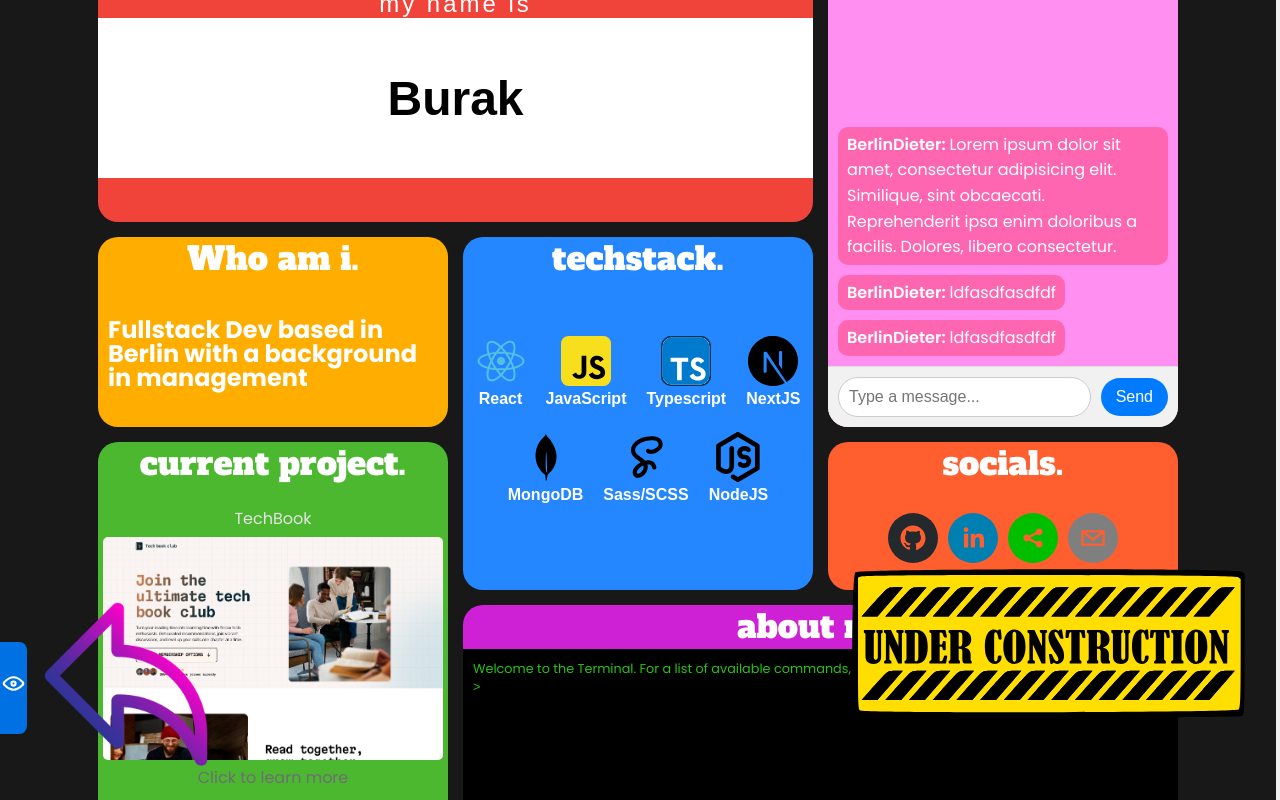
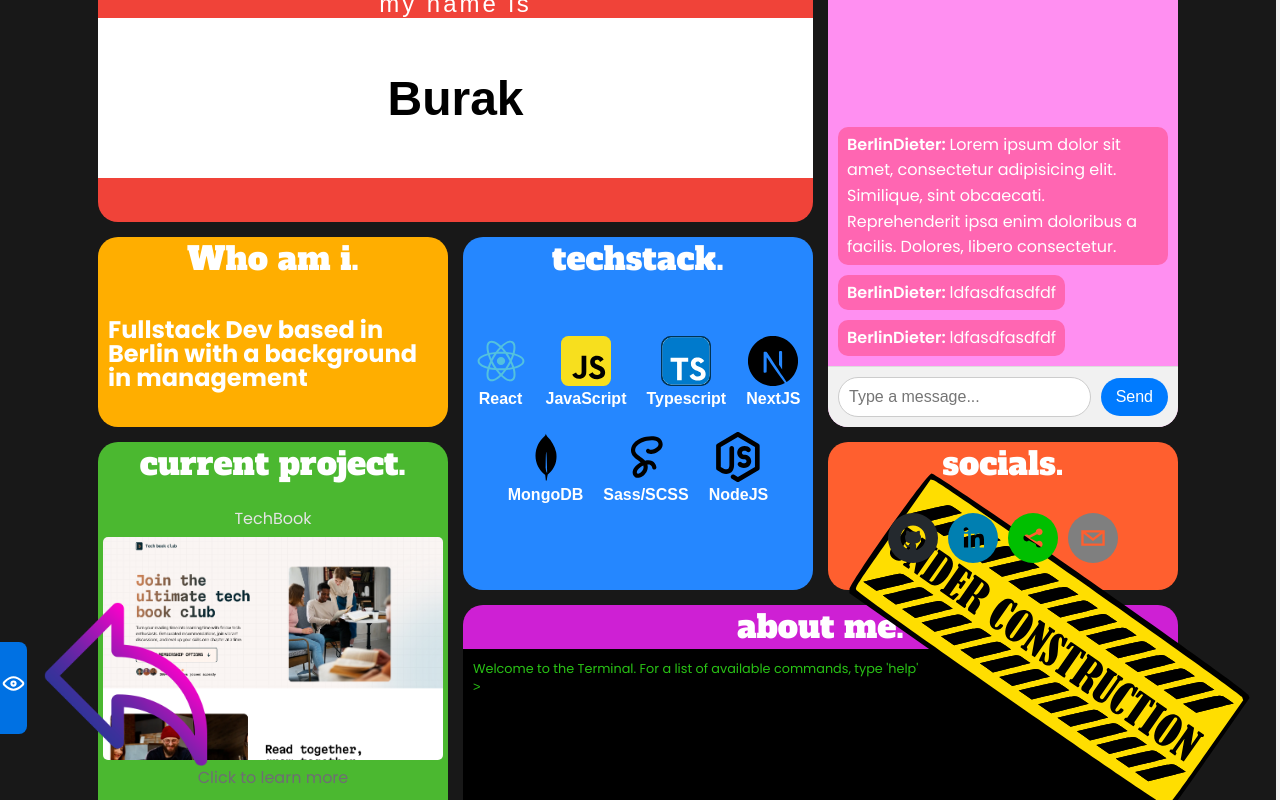
Before and after one commit to BuraYu/portfolioV2, a React (Create React App) app: page / in a window 1280 px wide. Built offline with nearby package versions, Linux system fonts and the light colour scheme.

Commit message:
add rotation for under construction image

```diff
--- a/src/components/Main.jsx
+++ b/src/components/Main.jsx
@@ -35,13 +35,13 @@ const Main = ({ toggleSidebar }) => {
         src={underConstruction}
         alt=""
         className="under-construction"
+        initial={{ x: "100vh", opacity: 0, rotate: 0 }}
         animate={{
           x: 0,
-          y: 0,
           opacity: 1,
+          rotate: 35,
           transition: { duration: 2, ease: "easeOut" },
         }}
-        initial={{ x: "100vh", opacity: 0 }}
       />
       {toggleSidebar ? null : (
         <img src={glowingArrow} alt="" className="arrow" />
```
